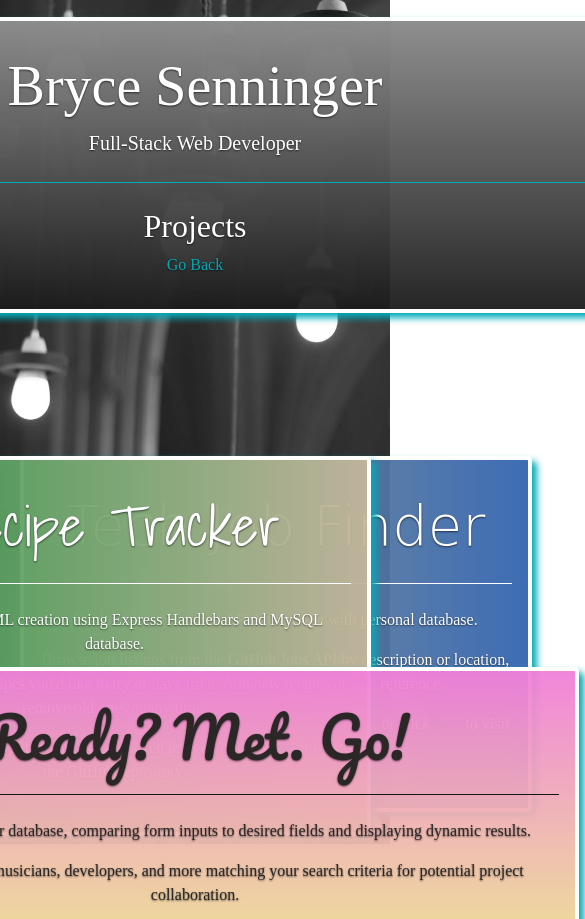
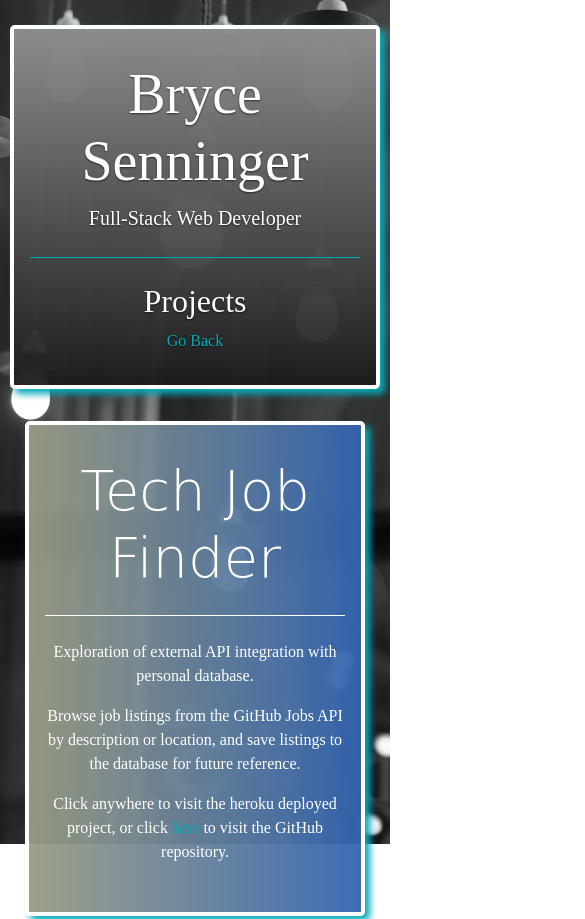
Before and after one commit to bryce-senninger/PortfolioSite, a website: page public/html/projects.html in a window 390 px wide. Shown: the top 919 px of the page, 585 px wide, since content can reach past the window. Drawn offline with nearby package versions, Linux system fonts and the light colour scheme; a web font is replaced by a local one.

Commit message:
mobile responsive styling updates

```diff
--- a/public/styles/styles.css
+++ b/public/styles/styles.css
@@ -1,3 +1,7 @@
+.contentWrapper {
+    width: 100%;
+}
+
 .carousel {
     z-index: -99;
 }
@@ -26,6 +30,95 @@
     -moz-background-size: cover;
 }
 
+hr {
+    border-color: rgb(2, 171, 184);
+}
+
+.hr2 {
+    border-color: white;
+}
+
+.jumbotron {
+    margin-left: 5px;
+    margin-right: 5px;
+    background: none;
+    background-image: linear-gradient(to bottom, rgba(156, 155, 155, 0.99), rgba(26, 25, 25, 0.95));
+    border-style: solid;
+    border-color: white;
+    border-width: 4px;
+    font-family: 'Hepta Slab', serif;
+    box-shadow: 5px 5px 5px grey;
+    text-align: center;
+    color: white;
+    box-shadow: 5px 5px 7px rgb(2, 171, 184);
+}
+
+.headerjumbo {
+    text-align: center;
+    margin-top: 25px;
+    margin-left: 10px;
+    margin-right: 10px;
+    z-index: 20;
+    color: white;
+    text-shadow: 0 1px 2px rgba(0,0,0,.6);
+    background: none;
+    background-image: linear-gradient(to bottom, rgba(141, 141, 141, 0.99), rgba(27, 27, 27, 0.95));
+    border-style: solid;
+    border-color: white;
+    border-width: 4px;
+    font-family: 'Hepta Slab', serif;
+    box-shadow: 5px 5px 7px rgb(2, 171, 184);
+  }
+
+.bioPageJumbo {
+    background-image: linear-gradient(to bottom, rgba(99, 98, 98, 0.99), rgba(27, 27, 27, 0.95));
+}
+
+a {
+    color: rgb(2, 171, 184)
+}
+
+.readyMetGoJumbo {
+    background-image: linear-gradient(to bottom, rgb(241,127,217, .95), rgb(236,238,134, .95));
+    color: rgb(43, 39, 39);
+}
+
+.recipeJumbo {
+    background-image: linear-gradient(to right, rgba(54, 153, 78, 0.95), rgba(196, 182, 155, 0.95));
+}
+
+.techJobJumbo {
+    background-image: linear-gradient(to right, rgba(153, 156, 131, 0.95), rgba(51, 101, 177, 0.95));
+}
+
+.techJobSearch {
+    font-family: 'Modak', cursive;
+}
+
+.readyMetGo {
+    font-family: "Pacifico", cursive;
+}
+
+.recipeTracker {
+    font-family: 'Shadows Into Light', cursive;
+}
+
+.metHr {
+    border-color: rgb(22, 22, 22);
+}
+
+ul {
+    text-align: center;
+    list-style-position: inside;
+}
+
+.carousel-content2, .carousel-content3, .carousel-content4 {
+    margin-right: 20px;
+    margin-left: 20px;
+}
+
+@media only screen and (min-width: 1440px) {
+
     .headerjumbo {
         position: absolute;
         width: 1024px;
@@ -36,24 +129,6 @@
         z-index: 20;
         color: white;
         text-shadow: 0 1px 2px rgba(0,0,0,.6);
-    background: none;
-    background-image: linear-gradient(to bottom, rgba(141, 141, 141, 0.99), rgba(27, 27, 27, 0.95));
-    border-style: solid;
-    border-color: white;
-    border-width: 4px;
-    font-family: 'Hepta Slab', serif;
-    box-shadow: 5px 5px 5px grey;
-  }
-
-hr {
-    border-color: rgb(2, 171, 184);
-}
-
-.hr2 {
-    border-color: white;
-}
-
-.jumbotron {
         background: none;
         background-image: linear-gradient(to bottom, rgba(141, 141, 141, 0.99), rgba(27, 27, 27, 0.95));
         border-style: solid;
@@ -130,45 +205,4 @@ hr {
         font-family: 'Hepta Slab', serif;
         box-shadow: 5px 5px 5px grey;
     }
-
-.jumbotron {
-    box-shadow: 5px 5px 7px rgb(2, 171, 184);
 }
-
-a {
-    color: rgb(2, 171, 184)
-}
-
-.techJobSearch {
-    font-family: 'Modak', cursive;
-}
-
-.readyMetGo {
-    font-family: "Pacifico", cursive;
-}
-
-.recipeTracker {
-    font-family: 'Shadows Into Light', cursive;
-}
-
-.readyMetGoJumbo {
-    background-image: linear-gradient(to bottom, rgb(241,127,217, .95), rgb(236,238,134, .95));
-    color: rgb(43, 39, 39);
-}
-
-.recipeJumbo {
-    background-image: linear-gradient(to right, rgba(54, 153, 78, 0.95), rgba(196, 182, 155, 0.95));
-}
-
-.techJobJumbo {
-    background-image: linear-gradient(to right, rgba(153, 156, 131, 0.95), rgba(51, 101, 177, 0.95));
-}
-
-.metHr {
-    border-color: rgb(22, 22, 22);
-}
-
-ul {
-    text-align: center;
-    list-style-position: inside;
-}
```
Also changed, not shown: public/html/index.html (+3 -0 lines). Lines whose indentation alone changed are shown as unchanged.
